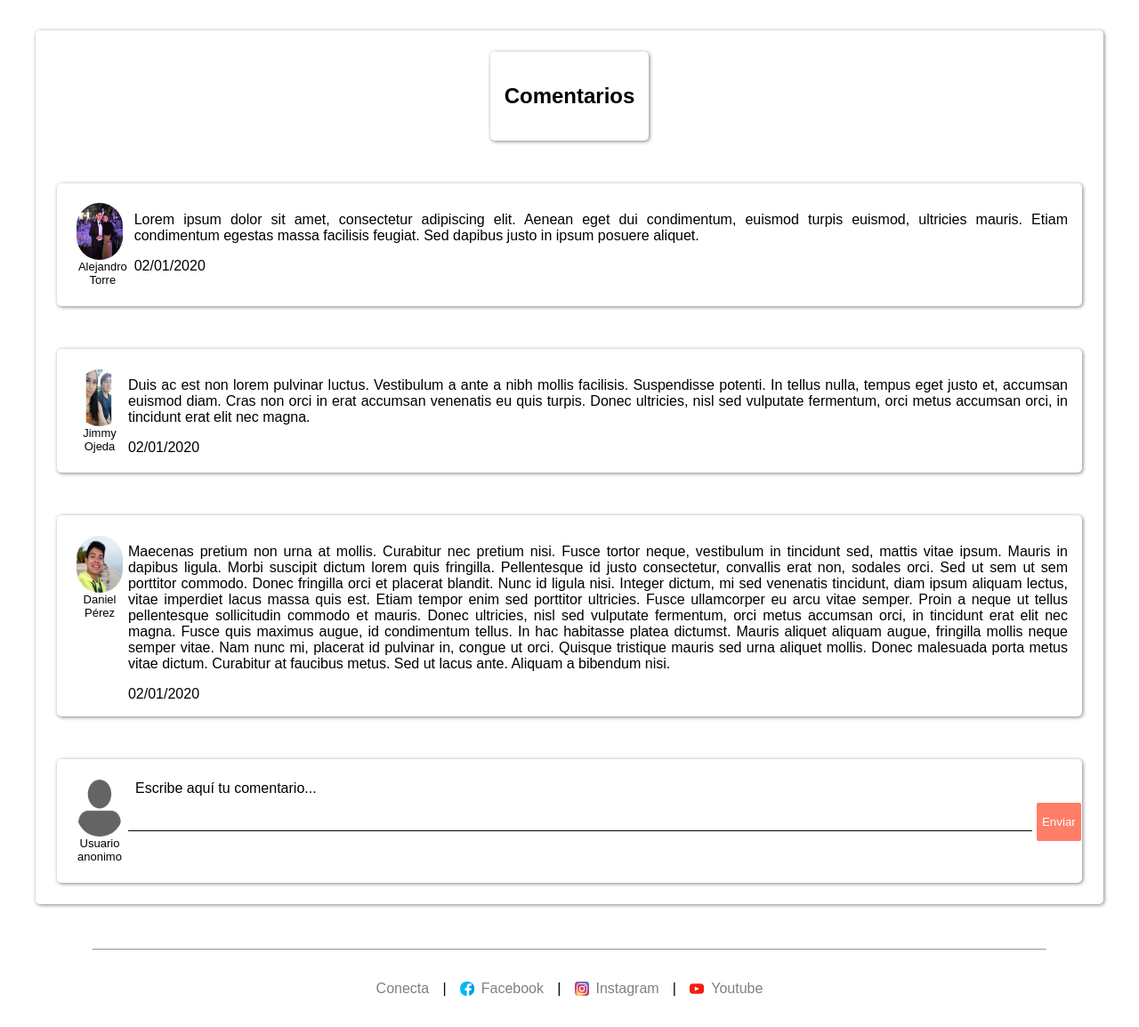
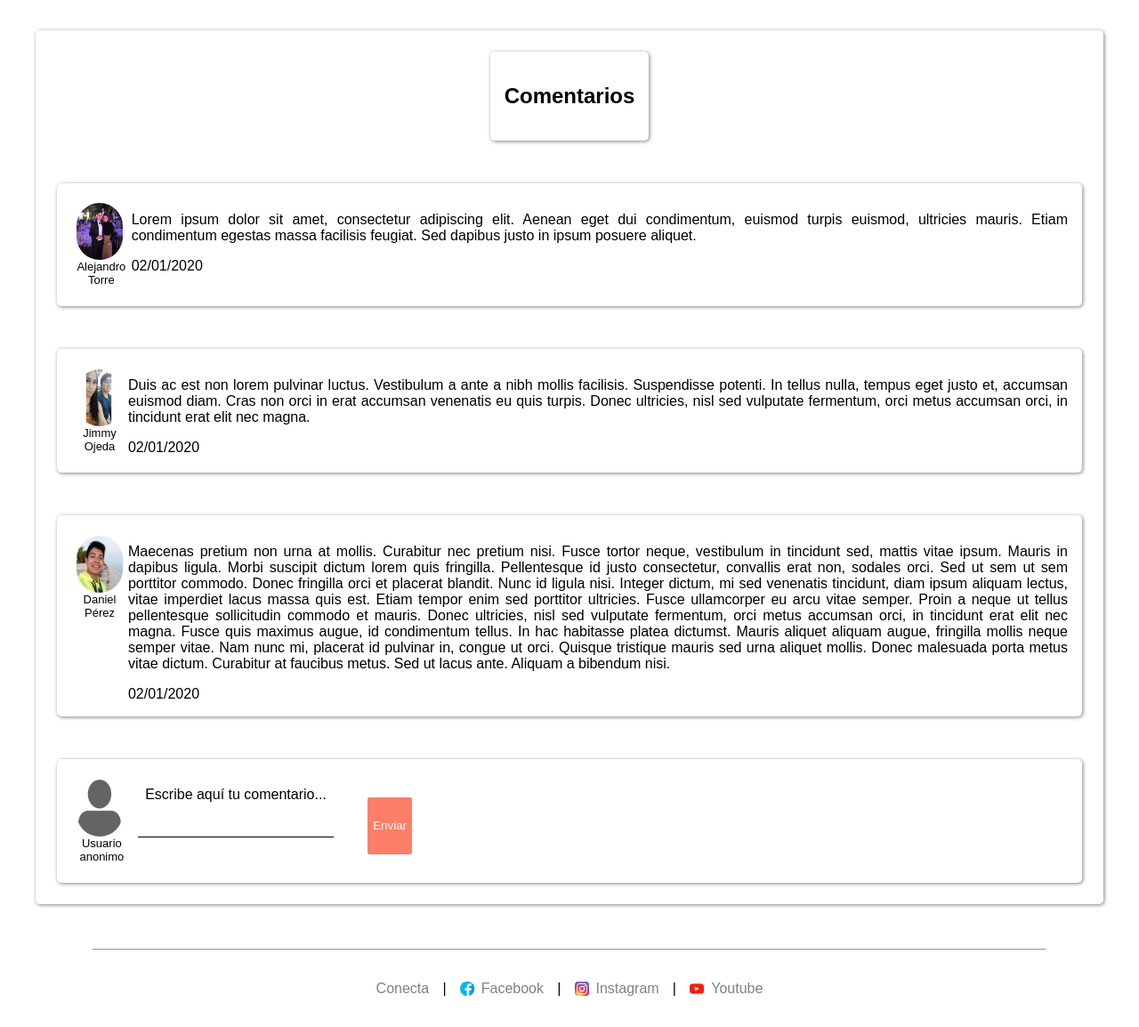
Before and after one commit to danieljpay/proyectoBlog, a PHP site: page /pages/post/post.html in a window 1280 px wide. Shown: the part 1172-2326 px from the top of the page at 89% size. Run offline with PHP 8.4, Linux system fonts and the light colour scheme.

Commit message:
Post responsive

```diff
--- a/pages/post/post.css
+++ b/pages/post/post.css
@@ -39,6 +39,7 @@
     box-shadow: 1px 1px 4px grey;
     margin: 50px auto;
     max-width: 1200px;
+    width: 100%;
 }
 
 .comments_container {
@@ -54,6 +55,7 @@
     display: flex;
     flex-direction: row;
     text-align: justify;
+    word-wrap: break-word;
 }
 
 .comments-title {
@@ -69,6 +71,8 @@
     font-size: small;
     margin: 0.8vh;
     text-align: center;
+    word-wrap: break-word;
+    width: 5%;
 }
 
 .comments_container > div > .perfil > img {
@@ -86,28 +90,28 @@
 }
 
 .fake-textarea {
-    border: none;
     border-bottom: 1px solid;
-    width: 1000px;
+    margin: 0.8vh;
+    max-width: 70vw;
     padding: .5rem;
     min-height: 3rem;
 }
 
 .fake-textarea:empty::before {
-    position: absolute;
     content: "Escribe aquí tu comentario...";
 }
 
-#comment {
+#commentAreaInvisible {
     display: none;
 }
 
 #sendCommentButton {
-    margin-left: 5px;
     border-radius: 2px;
     border: none;
-    height: 40%;
-    margin-top: 60%;
+    height: 8vh;
+    margin-top: 30%;
+    margin-left: 4vh;
+    margin-right: 0.8vh;
     background-color:  #ff7e67;
     color: white;
     font-family: sans-serif;
@@ -121,4 +125,27 @@
     .post_container-imagen > img {
         max-width: 100%;
     }
+
+    .comments_container > div > .perfil > img {
+        height: 4vh;
+        width: 4vw;
+    }
+
+    .comments_container > div > .perfil {
+        text-align: left;
+        margin: 0.6vh;
+        width: 10vw;
+    }
+
+    .fake-textarea {
+        max-width: 45vw;
+    }
+
+    #sendCommentButton {
+        margin-left: 2vh;
+    }
+
+    .comments_container > div {
+        font-size: small;
+    }
 }
--- a/pages/post/post.html
+++ b/pages/post/post.html
@@ -91,9 +91,9 @@
                     </div>
                     <div class="comment_containt">
                         <!-- Falso y edita el usuario -->
-                        <div contenteditable class="fake-textarea" id="fakeTextArea" oninput="document.querySelector('#comment').textContent = this.innerText"></div>
+                        <div contenteditable class="fake-textarea" id="fakeTextArea" oninput="document.querySelector('#commentAreaInvisible').textContent = this.innerText"></div>
                         <!-- Real y oculto -->
-                        <textarea id="comment"></textarea>
+                        <textarea id="commentAreaInvisible"></textarea>
                     </div>
                     <div>
                         <input type="button" value="Enviar" name="sendCommentButton" id="sendCommentButton" onclick="javascript:addComment()">
--- a/pages/post/post.js
+++ b/pages/post/post.js
@@ -6,7 +6,7 @@ var year = date.getFullYear();
 function addComment (){
 
     var commentContainer = document.getElementById("c_cont");
-    var comment = document.getElementById("comment");
+    var comment = document.getElementById("commentAreaInvisible");
     var fakeTextArea = document.getElementById("fakeTextArea");
 
     if (comment.textContent.length > 0) {
```
